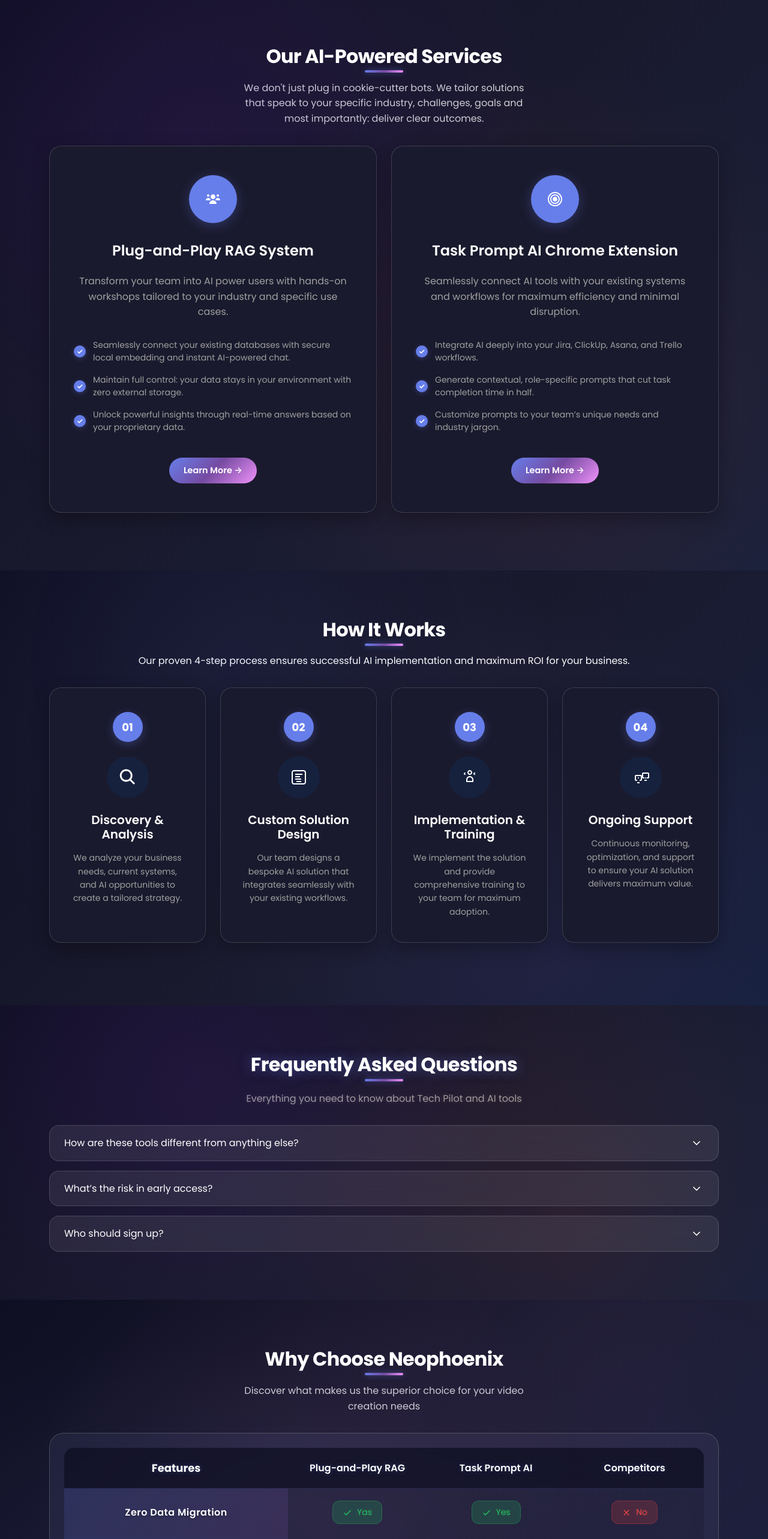
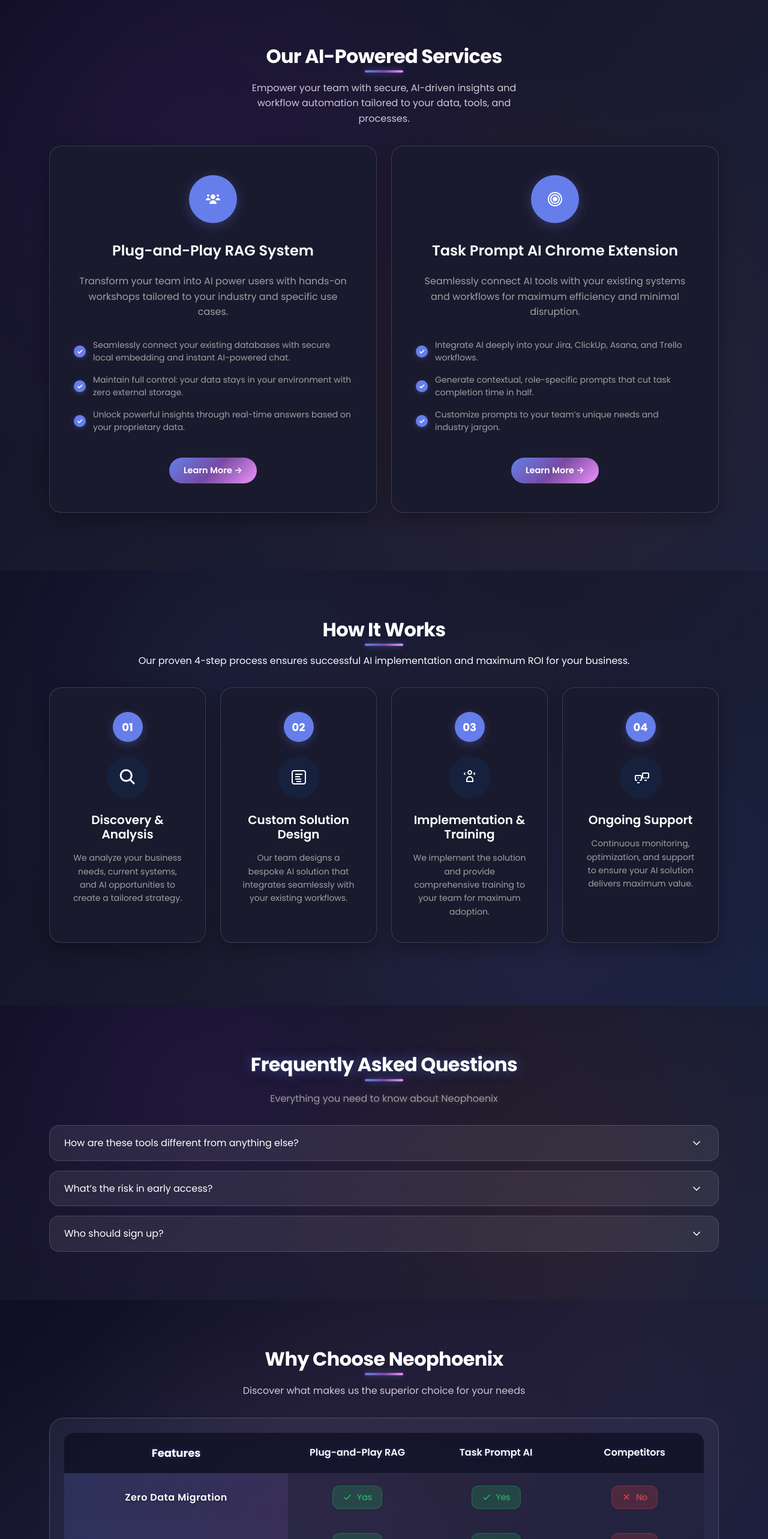
Before and after one commit to dhavalinventam/neophoenix-web, a Next.js app: page / in a window 1280 px wide. Shown: the part 920-3486 px from the top of the page at 60% size. Built offline with nearby package versions, Linux system fonts and the light colour scheme.

Commit message:
update some of the ui part

```diff
--- a/src/components/pages/Landing/Feature-Comparison/index.tsx
+++ b/src/components/pages/Landing/Feature-Comparison/index.tsx
@@ -75,7 +75,7 @@ const FeatureComparison: React.FC = () => {
                 Why Choose <span className={styles.highlight}>Neophoenix</span>
               </h2>
               <p className={styles.subtitle}>
-                Discover what makes us the superior choice for your video creation needs
+                Discover what makes us the superior choice for your needs
               </p>
             </div>
           </div>
--- a/src/components/pages/Landing/faq/index.tsx
+++ b/src/components/pages/Landing/faq/index.tsx
@@ -118,9 +118,7 @@ const FAQ = () => {
           transition={{ duration: 0.6 }}
         >
           <h2 className={styles.title}>Frequently Asked Questions</h2>
-          <p className={styles.subtitle}>
-            Everything you need to know about Tech Pilot and AI tools
-          </p>
+          <p className={styles.subtitle}>Everything you need to know about Neophoenix</p>
         </motion.div>
 
         {/* FAQ Items */}
--- a/src/components/pages/Landing/our-services/index.tsx
+++ b/src/components/pages/Landing/our-services/index.tsx
@@ -80,8 +80,8 @@ const OurServices: React.FC = () => {
         <div className={styles.header}>
           <h2 className={styles.title}>Our AI-Powered Services</h2>
           <p className={styles.description}>
-            We don&apos;t just plug in cookie-cutter bots. We tailor solutions that speak to your
-            specific industry, challenges, goals and most importantly: deliver clear outcomes.
+            Empower your team with secure, AI-driven insights and workflow automation tailored to
+            your data, tools, and processes.
           </p>
         </div>
 
```
